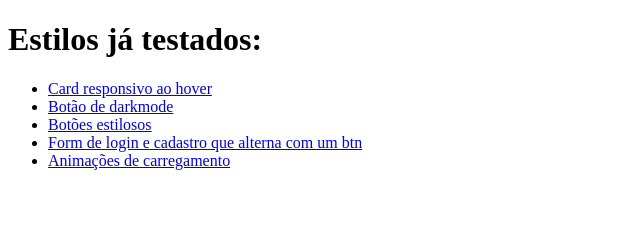
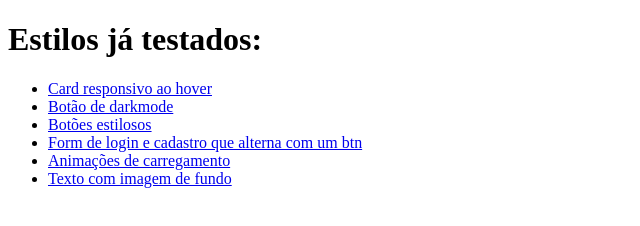
Before and after one commit to Gu-Simplicio/treinos-CSS, a plain HTML site: page index.html in a window 1280 px wide. Shown: the whole page, without its empty margins (0-640 px from the left). Drawn offline with Linux system fonts and the light colour scheme.

Commit message:
caminho para o 'texto com imagem de fundo' inserido

```diff
--- a/index.html
+++ b/index.html
@@ -16,6 +16,7 @@
         <li><a href="botoesEstilosos/index.html">Botões estilosos</a></li>
         <li><a href="formLoginCadastroComUmBotao/index.html">Form de login e cadastro que alterna com um btn</a></li>
         <li><a href="animaCarregamentos/index.html">Animações de carregamento</a></li>
+        <li><a href="textoComImagemDeFundo/index.html">Texto com imagem de fundo</a></li>
     </ul>
 </body>
 </html>
```
